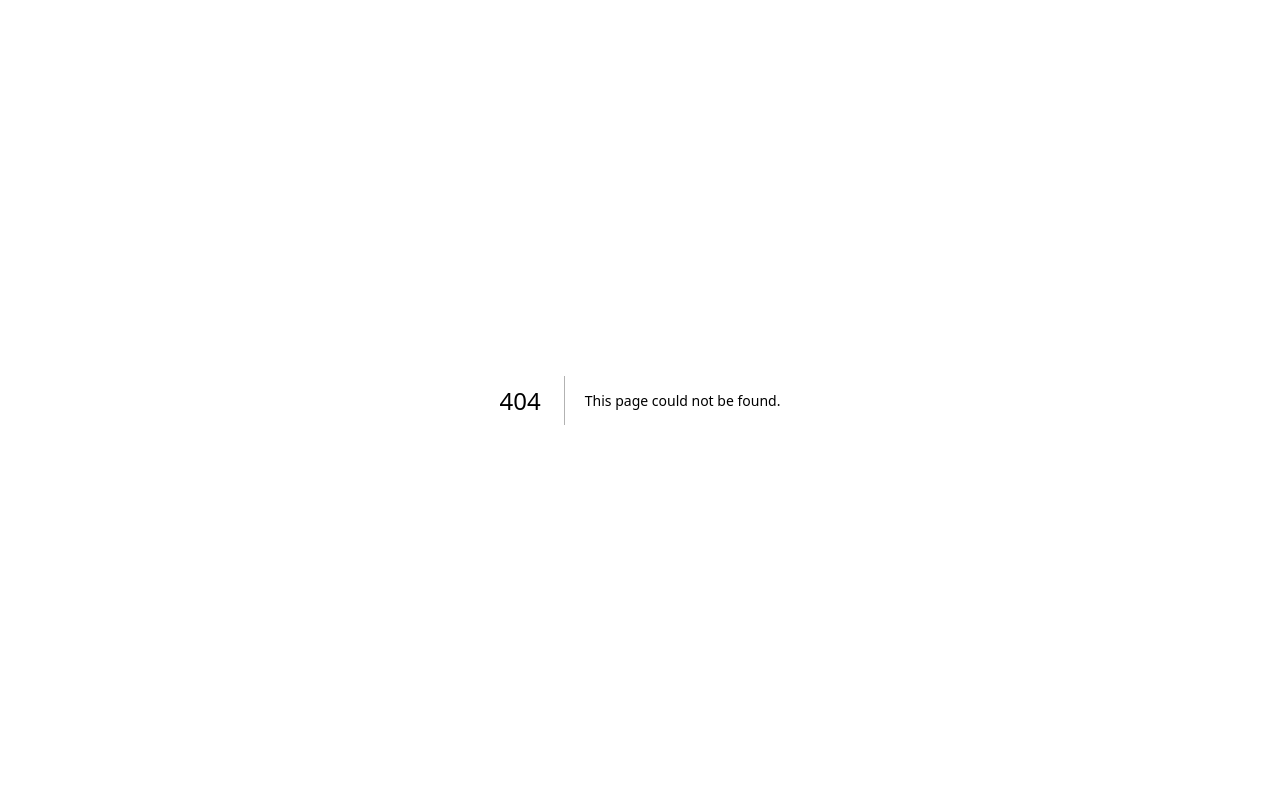
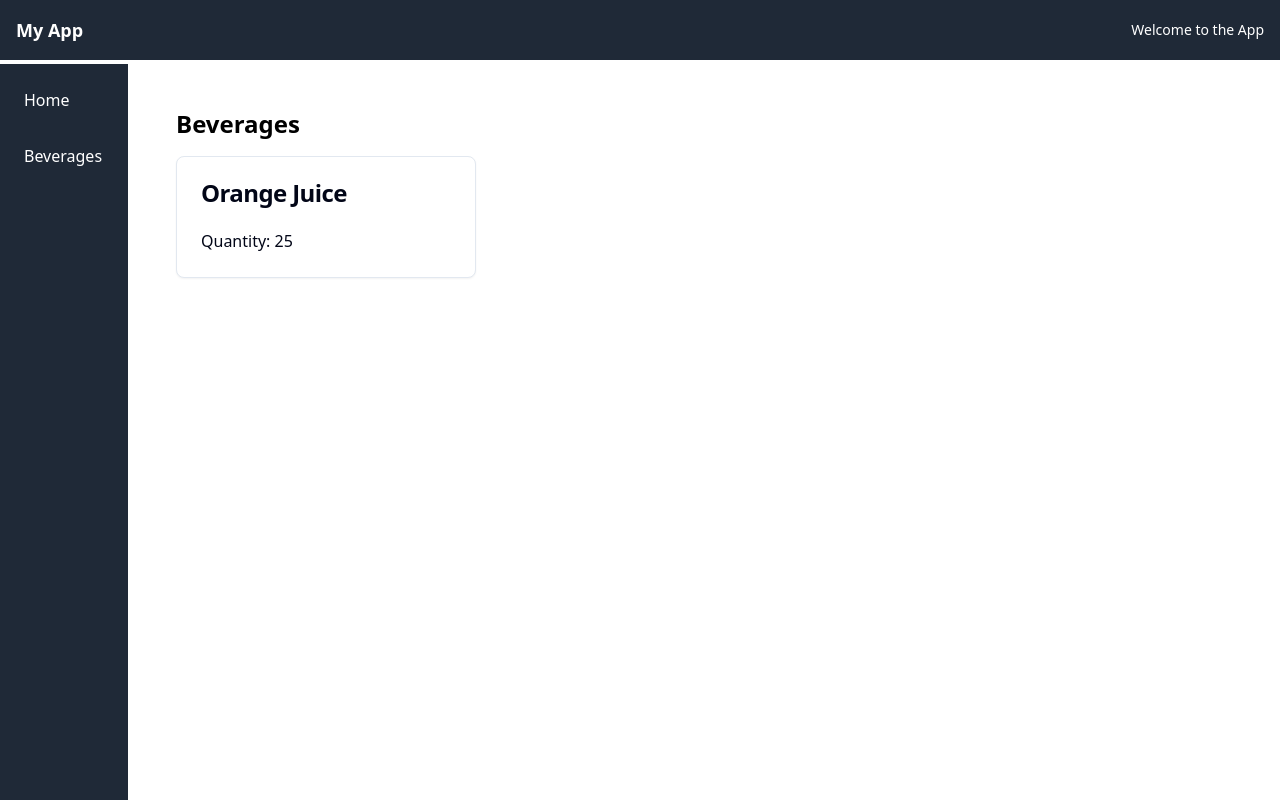
Before and after one commit to hbohlen/ctagd-inventory-app, a Next.js app: page /beverages in a window 1280 px wide. Before the commit this address had no page. Built offline with nearby package versions, Linux system fonts and the light colour scheme; what @radix-ui/themes would draw is missing.

Commit message:
chore: Update SideNav link to point to /beverages instead of /about

```diff
--- /dev/null
+++ b/components/Beverage.tsx
@@ -0,0 +1,20 @@
+import React from "react";
+import { Beverage as BeverageType } from "@/types";
+import { Card, CardContent, CardHeader, CardTitle } from "@/components/ui/card";
+
+interface BeverageProps {
+  beverage: BeverageType;
+}
+
+export const Beverage: React.FC<BeverageProps> = ({ beverage }) => {
+  return (
+    <Card className="flex-1 min-w-[250px] max-w-[300px]">
+      <CardHeader>
+        <CardTitle>{beverage.name}</CardTitle>
+      </CardHeader>
+      <CardContent>
+        <p>Quantity: {beverage.quantity}</p>
+      </CardContent>
+    </Card>
+  );
+};
--- a/components/SideNav.tsx
+++ b/components/SideNav.tsx
@@ -9,7 +9,7 @@ export function SideNav() {
           <NavigationMenu.Link href="/" className="block p-2 rounded hover:bg-gray-700">Home</NavigationMenu.Link>
         </NavigationMenu.Item>
         <NavigationMenu.Item>
-          <NavigationMenu.Link href="/about" className="block p-2 rounded hover:bg-gray-700">About</NavigationMenu.Link>
+          <NavigationMenu.Link href="/beverages" className="block p-2 rounded hover:bg-gray-700">Beverages</NavigationMenu.Link>
         </NavigationMenu.Item>
         {/* Add more navigation items as needed */}
       </NavigationMenu.List>
--- /dev/null
+++ b/pages/beverages.tsx
@@ -0,0 +1,25 @@
+import React from "react";
+import { Beverage as BeverageType } from "@/types";
+import { Beverage } from "@/components/Beverage";
+import Layout from "@/app/layout";
+
+const mockBeverage: BeverageType = {
+  id: 1,
+  name: "Orange Juice",
+  quantity: 25,
+};
+
+const BeveragesPage: React.FC = () => {
+  return (
+    <Layout>
+      <div className="container mx-auto p-4">
+        <h1 className="text-2xl font-bold mb-4">Beverages</h1>
+        <div className="grid grid-cols-1 md:grid-cols-2 lg:grid-cols-3 gap-4">
+          <Beverage beverage={mockBeverage} />
+        </div>
+      </div>
+    </Layout>
+  );
+};
+
+export default BeveragesPage;
```
